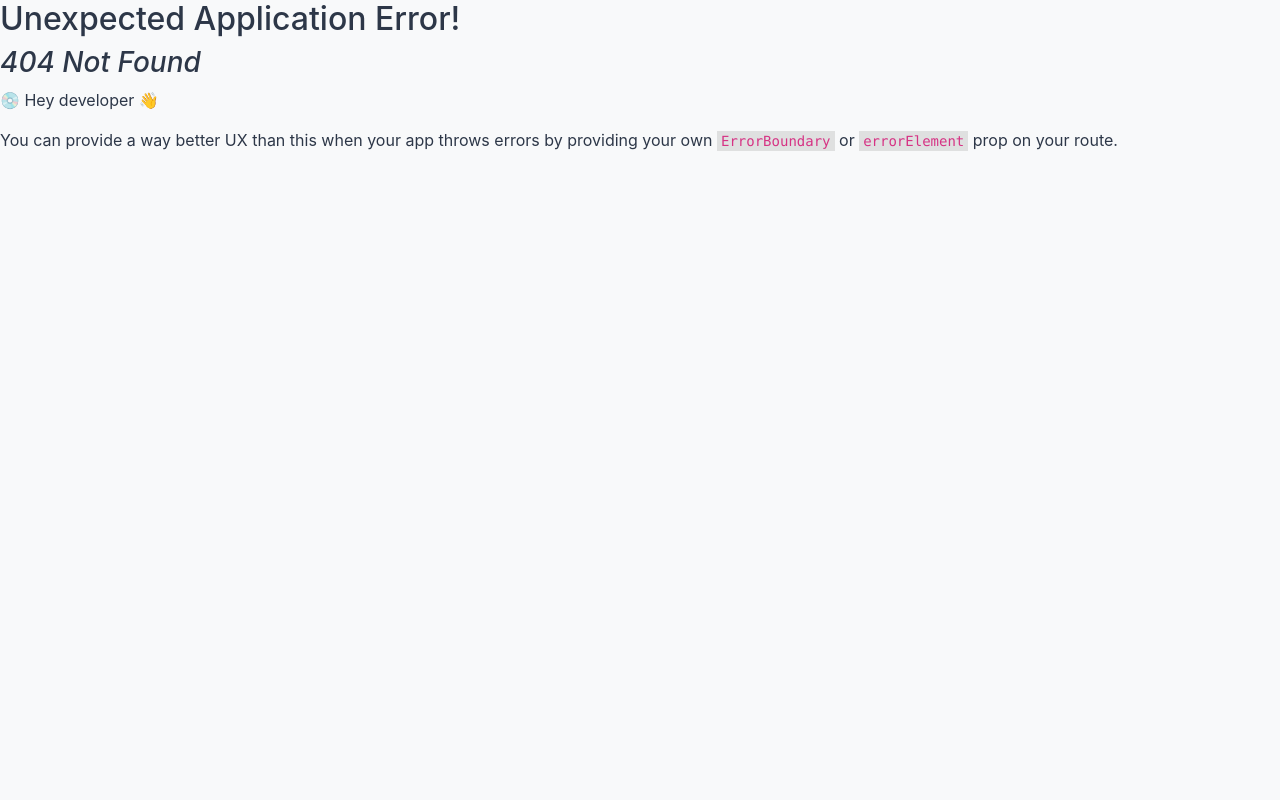
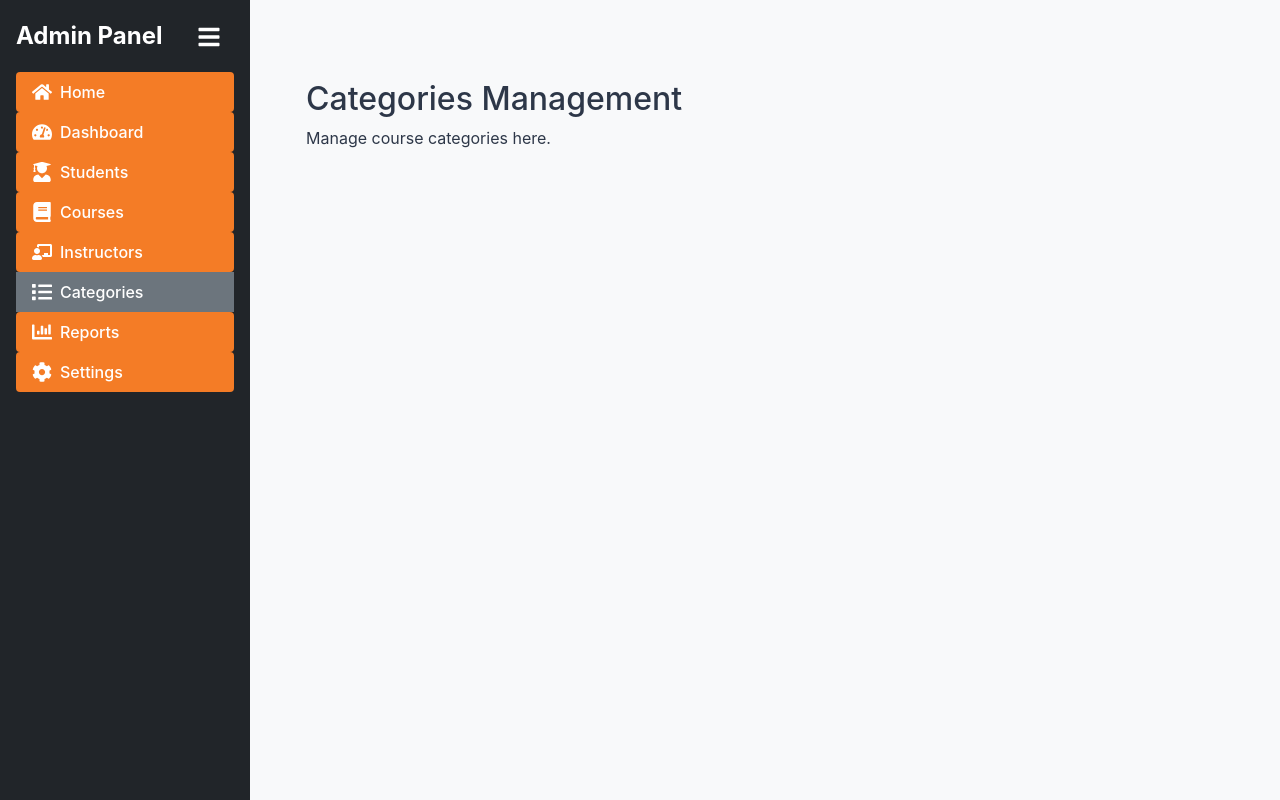
Before and after one commit to dilip15911/FirstVITE_main, a React (Create React App) app in the folder client/: page /admin/categories in a window 1280 px wide. Before the commit this address had no page. Built offline with nearby package versions, Linux system fonts and the light colour scheme.

Commit message:
`Added new admin routes and components, updated App.jsx and AdminLayout.jsx` and add admin pages

```diff
--- a/client/src/App.jsx
+++ b/client/src/App.jsx
@@ -9,19 +9,18 @@ import 'bootstrap/dist/css/bootstrap.min.css';
 import './App.css';
 import Home from './pages/Home';
 
-
-
-
 // Admin Route
 const Sidebar = React.lazy(() => import('./pages/admin/AdminSidebar/sidebar.jsx'));
-const AdminNavbar = React.lazy(()=> import('./components/Admin/Navbar/Navbar.jsx'))
 const AdminLogin = React.lazy(() => import('./pages/admin/Login/AdminLogin'));
 const AdminHome = React.lazy(() => import('./pages/admin/Home.jsx'));
 const AdminLayout = React.lazy(() => import('./pages/admin/AdminLayout.jsx'));
-
-
-
-
+const AdminDashboard = React.lazy(() => import('./pages/admin/Dashboard.jsx'));
+const Students = React.lazy(() => import('./pages/admin/Students'));
+const Courses = React.lazy(() => import('./pages/admin/Courses'));
+const Instructors = React.lazy(() => import('./pages/admin/Instructors'));
+const Categories = React.lazy(() => import('./pages/admin/Categories'));
+const Reports = React.lazy(() => import('./pages/admin/Reports'));
+const Settings = React.lazy(() => import('./pages/admin/Settings'));
 
 // Lazy load components
 const Login = React.lazy(() => import('./pages/auth/Login'));
@@ -37,16 +36,13 @@ const Documentation = React.lazy(() => import('./pages/Documentation/Documentati
 const BecomeATeacher = React.lazy(() => import('./pages/BecomeATeacher/BecomeATeacher'));
 const Contact = React.lazy(() => import('./pages/Contact/Contact'));
 const HireFromUs = React.lazy(() => import('./pages/HireFromUs/HireFromUs'));
-const GetStarted = React.lazy(()=> import('./pages/HireFromUs/GetStarted.jsx'));
-const OurStudent = React.lazy(()=> import('./pages/HireFromUs/OurStudents.jsx'));
+const GetStarted = React.lazy(() => import('./pages/HireFromUs/GetStarted.jsx'));
+const OurStudent = React.lazy(() => import('./pages/HireFromUs/OurStudents.jsx'));
 const Review = React.lazy(() => import('./pages/Review/Review'));
-const Courses = React.lazy(() => import('./pages/Courses/Courses'));
+const CoursesPage = React.lazy(() => import('./pages/Courses/Courses'));
 const GenerativeAI = React.lazy(() => import('./pages/GenerativeAI/GenerativeAipage'));
 const GenerativeAIcard = React.lazy(() => import('./pages/GenerativeAI/GenerativeAIcard'));
 const GenerativeAipagedetails = React.lazy(() => import('./pages/GenerativeAI/GenerativeAipagedetails'));
-
-
-
 
 const router = createBrowserRouter(
   createRoutesFromElements(
@@ -65,21 +61,26 @@ const router = createBrowserRouter(
       <Route path="/become-a-teacher" element={<BecomeATeacher />} />
       <Route path="/contact" element={<Contact />} />
       <Route path="/hire-from-us" element={<HireFromUs />} />
-      <Route path='/get-started' element={<GetStarted/>}/>
-      <Route path='/our-student' element={<OurStudent/>}/>
+      <Route path='/get-started' element={<GetStarted />} />
+      <Route path='/our-student' element={<OurStudent />} />
       <Route path="/review" element={<Review />} />
-      <Route path="/courses" element={<Courses />} />
+      <Route path="/courses" element={<CoursesPage />} />
       <Route path="/generative-ai" element={<GenerativeAI />} />
       <Route path="/generative-ai-card" element={<GenerativeAIcard />} />
       <Route path="/generative-ai-details" element={<GenerativeAipagedetails />} />
 
-
-
       {/* Admin Route */}
       <Route path="/admin/login" element={<AdminLogin />} />
-      <Route path="/admin" element={<AdminLayout/>}>
+      <Route path="/admin" element={<AdminLayout />}>
         <Route index element={<Navigate to="home" replace />} />
         <Route path="home" element={<AdminHome />} />
+        <Route path="dashboard" element={<AdminDashboard />} />
+        <Route path="students" element={<Students />} />
+        <Route path="courses" element={<Courses />} />
+        <Route path="instructors" element={<Instructors />} />
+        <Route path="categories" element={<Categories />} />
+        <Route path="reports" element={<Reports />} />
+        <Route path="settings" element={<Settings />} />
       </Route>
     </Route>
   )
@@ -95,7 +96,6 @@ function App() {
           </div>
         }
       >
-        {/* <ScrollToTop /> */}
         <RouterProvider router={router} />
         <ToastContainer
           position="top-right"
--- a/client/src/pages/admin/AdminLayout.jsx
+++ b/client/src/pages/admin/AdminLayout.jsx
@@ -5,9 +5,8 @@ import ScrollToTop from "../../components/ScrollToTop";
 
 const AdminLayout = () => {
     return (
-        <div className="d-flex">
+        <div className="d-flex" style={{ marginTop: "-30px" }}>
             <Sidebar />
-
             <div className="p-4 flex-grow-1" style={{ width: "100%" }}>
                 <ScrollToTop />
                 <Outlet />
--- /dev/null
+++ b/client/src/pages/admin/Categories.jsx
@@ -0,0 +1,11 @@
+// Categories.js
+import React from "react";
+const Categories = () => {
+    return (
+        <div className="container mt-4">
+            <h2>Categories Management</h2>
+            <p>Manage course categories here.</p>
+        </div>
+    );
+};
+export default Categories;
--- /dev/null
+++ b/client/src/pages/admin/Courses.jsx
@@ -0,0 +1,11 @@
+// Courses.js
+import React from "react";
+const Courses = () => {
+    return (
+        <div className="container mt-4">
+            <h2>Courses Management</h2>
+            <p>Manage courses here.</p>
+        </div>
+    );
+};
+export default Courses;
--- /dev/null
+++ b/client/src/pages/admin/Dashboard.jsx
@@ -0,0 +1,11 @@
+// Dashboard.js
+import React from "react";
+const Dashboard = () => {
+    return (
+        <div className="container mt-4">
+            <h2>Dashboard</h2>
+            <p>Welcome to the admin panel.</p>
+        </div>
+    );
+};
+export default Dashboard;
--- /dev/null
+++ b/client/src/pages/admin/Instructors.jsx
@@ -0,0 +1,11 @@
+// Instructors.js
+import React from "react";
+const Instructors = () => {
+    return (
+        <div className="container mt-4">
+            <h2>Instructors Management</h2>
+            <p>Manage instructors here.</p>
+        </div>
+    );
+};
+export default Instructors;
--- /dev/null
+++ b/client/src/pages/admin/Reports.jsx
@@ -0,0 +1,11 @@
+// Reports.js
+import React from "react";
+const Reports = () => {
+    return (
+        <div className="container mt-4">
+            <h2>Reports & Analytics</h2>
+            <p>View platform reports and analytics.</p>
+        </div>
+    );
+};
+export default Reports;
--- /dev/null
+++ b/client/src/pages/admin/Settings.jsx
@@ -0,0 +1,11 @@
+// Settings.js
+import React from "react";
+const Settings = () => {
+    return (
+        <div className="container mt-4">
+            <h2>Admin Settings</h2>
+            <p>Manage platform settings.</p>
+        </div>
+    );
+};
+export default Settings;
--- /dev/null
+++ b/client/src/pages/admin/Students.jsx
@@ -0,0 +1,11 @@
+// Students.js
+import React from "react";
+const Students = () => {
+    return (
+        <div className="container mt-4">
+            <h2>Students Management</h2>
+            <p>Manage students here.</p>
+        </div>
+    );
+};
+export default Students;
```
Also changed, not shown: client/src/pages/admin/Home.css (deleted).
